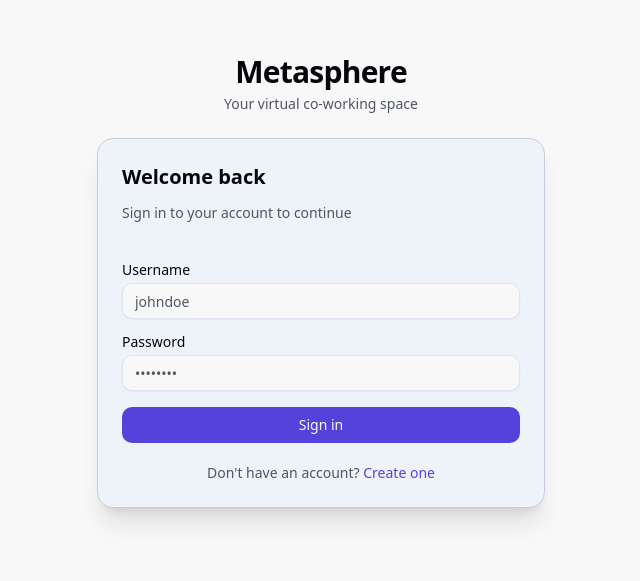
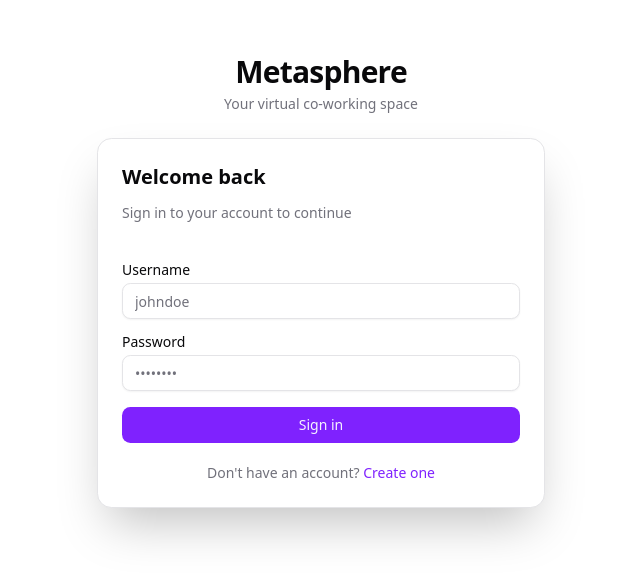
Before and after one commit to Bthcorn/meta-sphere-web, a React (Vite) app: page /auth/login in a window 1280 px wide. Shown: the part 119-700 px from the top of the page, without its empty margins (319-959 px from the left). Built offline with nearby package versions, Linux system fonts and the light colour scheme; no server answers.

Commit message:
fix: update css style to use shadcn instead

```diff
--- a/src/index.css
+++ b/src/index.css
@@ -17,39 +17,38 @@
   text-rendering: optimizeLegibility;
   -webkit-font-smoothing: antialiased;
   -moz-osx-font-smoothing: grayscale;
-  --background: oklch(0.98 0 0);
-  --foreground: oklch(0.13 0.01 260);
-  --card: oklch(0.96 0.01 260);
-  --card-foreground: oklch(0.13 0.01 260);
-  --popover: oklch(0.96 0.01 260);
-  --popover-foreground: oklch(0.13 0.01 260);
-  --primary: oklch(0.5 0.22 280);
-  --primary-foreground: oklch(0.98 0 0);
-  --secondary: oklch(0.92 0.02 260);
-  --secondary-foreground: oklch(0.13 0.01 260);
-  --muted: oklch(0.88 0.02 260);
-  --muted-foreground: oklch(0.45 0.02 260);
-  --accent: oklch(0.75 0.15 280);
-  --accent-foreground: oklch(0.98 0 0);
-  --destructive: oklch(0.58 0.22 27);
-  --destructive-foreground: oklch(0.98 0 0);
-  --border: oklch(0.85 0.02 260);
-  --input: oklch(0.92 0.02 260);
-  --ring: oklch(0.5 0.22 280);
-  --chart-1: oklch(0.75 0.15 280);
-  --chart-2: oklch(0.65 0.18 300);
-  --chart-3: oklch(0.55 0.2 320);
-  --chart-4: oklch(0.7 0.12 250);
-  --chart-5: oklch(0.6 0.15 230);
-  --radius: 0.75rem;
-  --sidebar: oklch(0.96 0.01 260);
-  --sidebar-foreground: oklch(0.13 0.01 260);
-  --sidebar-primary: oklch(0.5 0.22 280);
-  --sidebar-primary-foreground: oklch(0.98 0 0);
-  --sidebar-accent: oklch(0.88 0.02 260);
-  --sidebar-accent-foreground: oklch(0.13 0.01 260);
-  --sidebar-border: oklch(0.85 0.02 260);
-  --sidebar-ring: oklch(0.5 0.22 280);
+  --radius: 0.65rem;
+  --background: oklch(1 0 0);
+  --foreground: oklch(0.141 0.005 285.823);
+  --card: oklch(1 0 0);
+  --card-foreground: oklch(0.141 0.005 285.823);
+  --popover: oklch(1 0 0);
+  --popover-foreground: oklch(0.141 0.005 285.823);
+  --primary: oklch(0.541 0.281 293.009);
+  --primary-foreground: oklch(0.969 0.016 293.756);
+  --secondary: oklch(0.967 0.001 286.375);
+  --secondary-foreground: oklch(0.21 0.006 285.885);
+  --muted: oklch(0.967 0.001 286.375);
+  --muted-foreground: oklch(0.552 0.016 285.938);
+  --accent: oklch(0.967 0.001 286.375);
+  --accent-foreground: oklch(0.21 0.006 285.885);
+  --destructive: oklch(0.577 0.245 27.325);
+  --border: oklch(0.92 0.004 286.32);
+  --input: oklch(0.92 0.004 286.32);
+  --ring: oklch(0.702 0.183 293.541);
+  --chart-1: oklch(0.811 0.111 293.571);
+  --chart-2: oklch(0.606 0.25 292.717);
+  --chart-3: oklch(0.541 0.281 293.009);
+  --chart-4: oklch(0.491 0.27 292.581);
+  --chart-5: oklch(0.432 0.232 292.759);
+  --sidebar: oklch(0.985 0 0);
+  --sidebar-foreground: oklch(0.141 0.005 285.823);
+  --sidebar-primary: oklch(0.541 0.281 293.009);
+  --sidebar-primary-foreground: oklch(0.969 0.016 293.756);
+  --sidebar-accent: oklch(0.967 0.001 286.375);
+  --sidebar-accent-foreground: oklch(0.21 0.006 285.885);
+  --sidebar-border: oklch(0.92 0.004 286.32);
+  --sidebar-ring: oklch(0.702 0.183 293.541);
 }
 
 @theme inline {
@@ -94,38 +93,37 @@
 }
 
 .dark {
-  --background: oklch(0.13 0.01 260);
-  --foreground: oklch(0.98 0 0);
-  --card: oklch(0.17 0.01 260);
-  --card-foreground: oklch(0.98 0 0);
-  --popover: oklch(0.17 0.01 260);
-  --popover-foreground: oklch(0.98 0 0);
-  --primary: oklch(0.58 0.22 280);
-  --primary-foreground: oklch(0.98 0 0);
-  --secondary: oklch(0.22 0.015 260);
-  --secondary-foreground: oklch(0.98 0 0);
-  --muted: oklch(0.22 0.015 260);
-  --muted-foreground: oklch(0.65 0.02 260);
-  --accent: oklch(0.75 0.15 280);
-  --accent-foreground: oklch(0.13 0.01 260);
+  --background: oklch(0.141 0.005 285.823);
+  --foreground: oklch(0.985 0 0);
+  --card: oklch(0.21 0.006 285.885);
+  --card-foreground: oklch(0.985 0 0);
+  --popover: oklch(0.21 0.006 285.885);
+  --popover-foreground: oklch(0.985 0 0);
+  --primary: oklch(0.606 0.25 292.717);
+  --primary-foreground: oklch(0.969 0.016 293.756);
+  --secondary: oklch(0.274 0.006 286.033);
+  --secondary-foreground: oklch(0.985 0 0);
+  --muted: oklch(0.274 0.006 286.033);
+  --muted-foreground: oklch(0.705 0.015 286.067);
+  --accent: oklch(0.274 0.006 286.033);
+  --accent-foreground: oklch(0.985 0 0);
   --destructive: oklch(0.704 0.191 22.216);
-  --destructive-foreground: oklch(0.98 0 0);
-  --border: oklch(0.28 0.02 260);
-  --input: oklch(0.22 0.015 260);
-  --ring: oklch(0.58 0.22 280);
-  --chart-1: oklch(0.75 0.15 280);
-  --chart-2: oklch(0.65 0.18 300);
-  --chart-3: oklch(0.55 0.2 320);
-  --chart-4: oklch(0.7 0.12 250);
-  --chart-5: oklch(0.6 0.15 230);
-  --sidebar: oklch(0.15 0.01 260);
-  --sidebar-foreground: oklch(0.98 0 0);
-  --sidebar-primary: oklch(0.58 0.22 280);
-  --sidebar-primary-foreground: oklch(0.98 0 0);
-  --sidebar-accent: oklch(0.22 0.015 260);
-  --sidebar-accent-foreground: oklch(0.98 0 0);
-  --sidebar-border: oklch(0.28 0.02 260);
-  --sidebar-ring: oklch(0.58 0.22 280);
+  --border: oklch(1 0 0 / 10%);
+  --input: oklch(1 0 0 / 15%);
+  --ring: oklch(0.38 0.189 293.745);
+  --chart-1: oklch(0.811 0.111 293.571);
+  --chart-2: oklch(0.606 0.25 292.717);
+  --chart-3: oklch(0.541 0.281 293.009);
+  --chart-4: oklch(0.491 0.27 292.581);
+  --chart-5: oklch(0.432 0.232 292.759);
+  --sidebar: oklch(0.21 0.006 285.885);
+  --sidebar-foreground: oklch(0.985 0 0);
+  --sidebar-primary: oklch(0.606 0.25 292.717);
+  --sidebar-primary-foreground: oklch(0.969 0.016 293.756);
+  --sidebar-accent: oklch(0.274 0.006 286.033);
+  --sidebar-accent-foreground: oklch(0.985 0 0);
+  --sidebar-border: oklch(1 0 0 / 10%);
+  --sidebar-ring: oklch(0.38 0.189 293.745);
 }
 
 @layer base {
--- a/src/routes/auth/login.tsx
+++ b/src/routes/auth/login.tsx
@@ -41,7 +41,7 @@ function LoginPage() {
           <p className='mt-1 text-sm text-muted-foreground'>Your virtual co-working space</p>
         </div>
 
-        <Card className='border-border bg-card text-card-foreground shadow-xl'>
+        <Card className='border-border bg-card text-card-foreground shadow-2xl'>
           <CardHeader className='space-y-1 pb-4'>
             <CardTitle className='text-xl font-semibold text-card-foreground'>
               Welcome back
--- a/src/routes/auth/register.tsx
+++ b/src/routes/auth/register.tsx
@@ -57,7 +57,7 @@ function RegisterPage() {
           <p className='mt-1 text-sm text-muted-foreground'>Your virtual co-working space</p>
         </div>
 
-        <Card className='border-border bg-card text-card-foreground shadow-xl'>
+        <Card className='border-border bg-card text-card-foreground shadow-2xl'>
           <CardHeader className='space-y-1 pb-4'>
             <CardTitle className='text-xl font-semibold text-card-foreground'>
               Create an account
```
